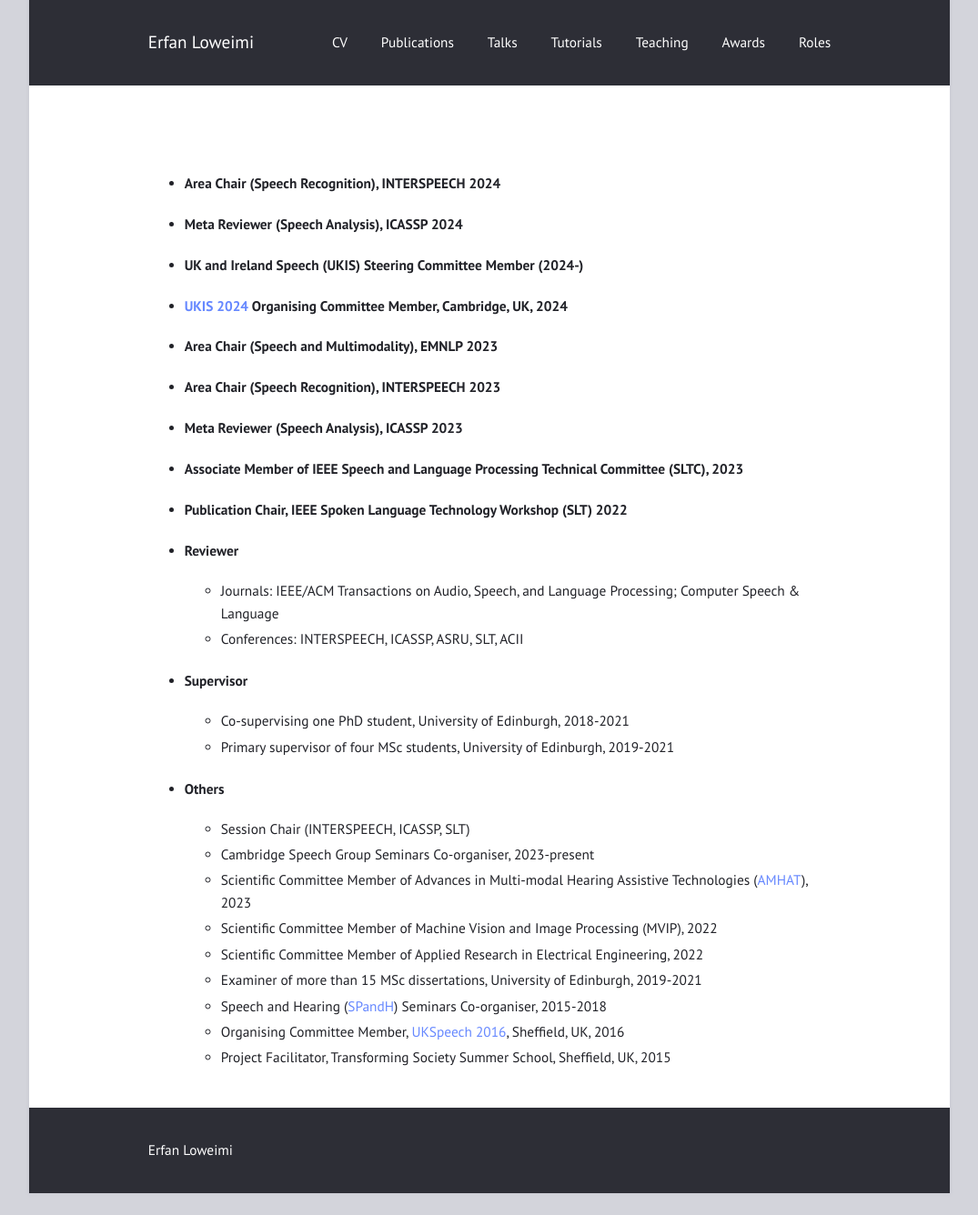
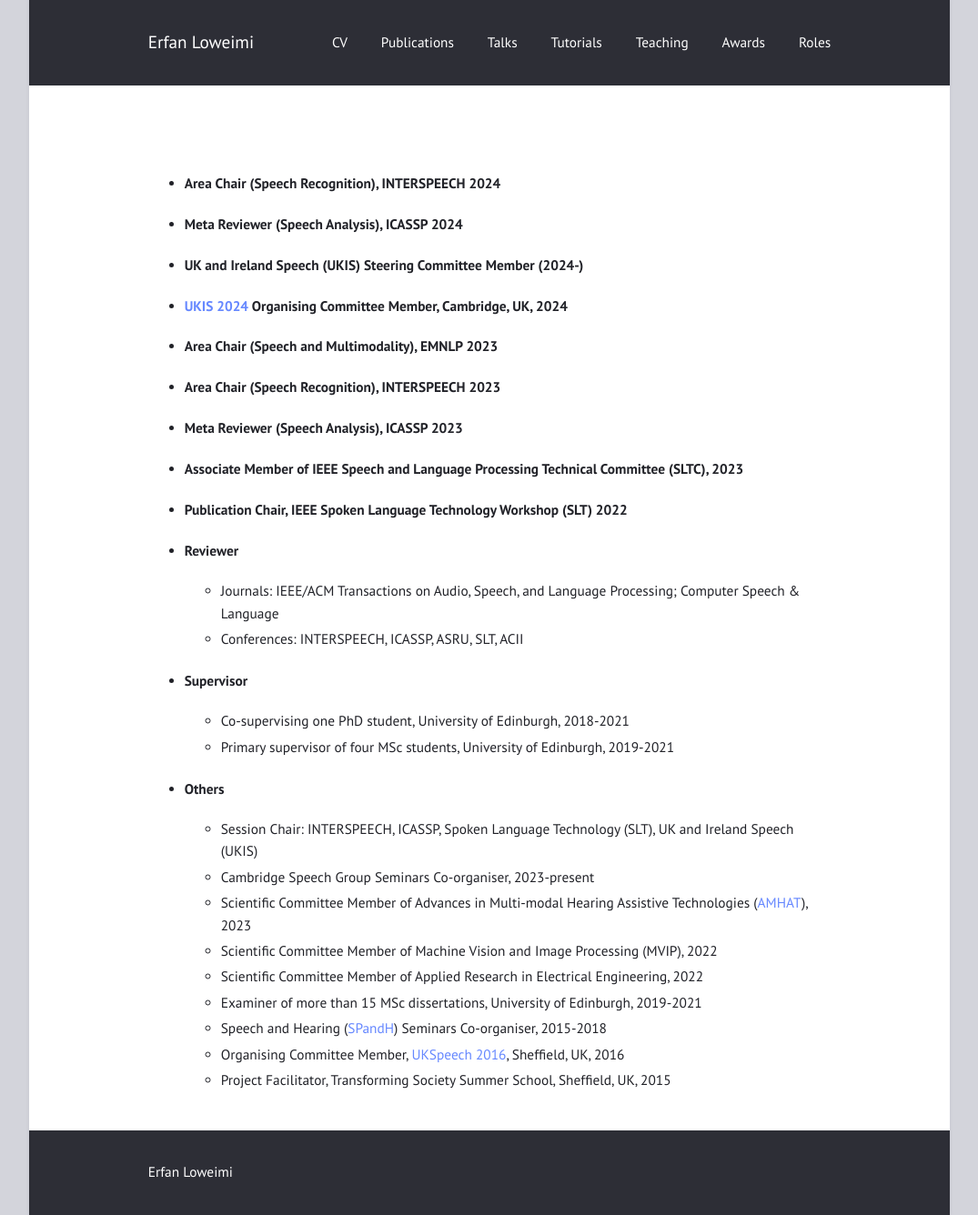
Before and after one commit to eloweimi/eloweimi.github.io, a Jekyll site: the page built from roles.md, in a window 1280 px wide. Shown: the whole page at 91% size, without its empty margins (102-1177 px from the left). Built offline with Jekyll 4.4.1, drawn with Linux system fonts in a browser that asks for light colours; before the commit the page ends 1312 px from its top, so only the background shows below that.

Commit message:
Update roles.md

```diff
--- a/roles.md
+++ b/roles.md
@@ -33,7 +33,7 @@
 
 
 * #### Others
-   - Session Chair (INTERSPEECH, ICASSP, SLT)
+   - Session Chair: INTERSPEECH, ICASSP, Spoken Language Technology (SLT), UK and Ireland Speech (UKIS)
    - Cambridge Speech Group Seminars Co-organiser, 2023-present
    - Scientific Committee Member of Advances in Multi-modal Hearing Assistive Technologies ([AMHAT](https://cogmhear.org/amhat2023/)), 2023
    - Scientific Committee Member of Machine Vision and Image Processing (MVIP), 2022
```
